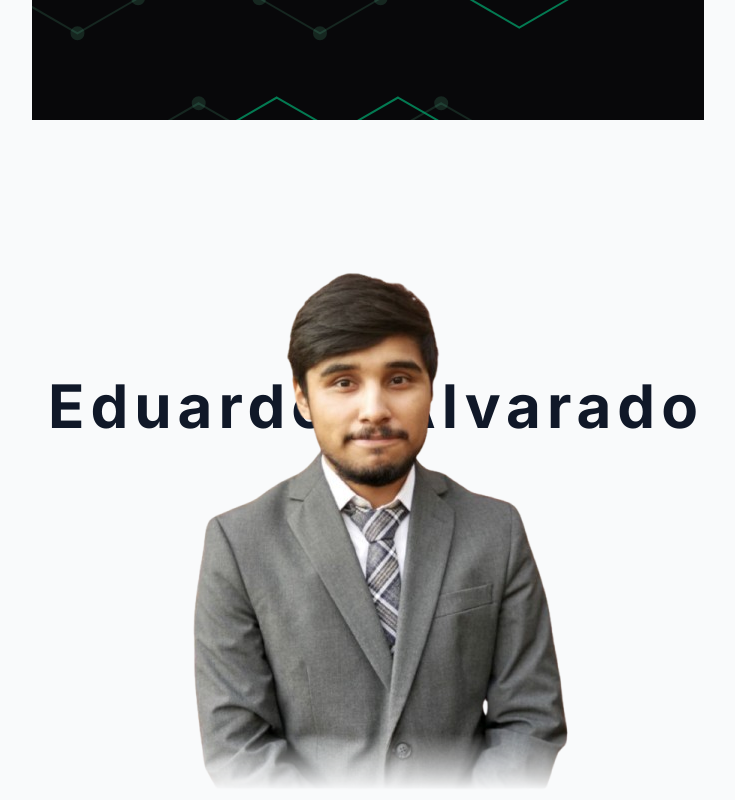
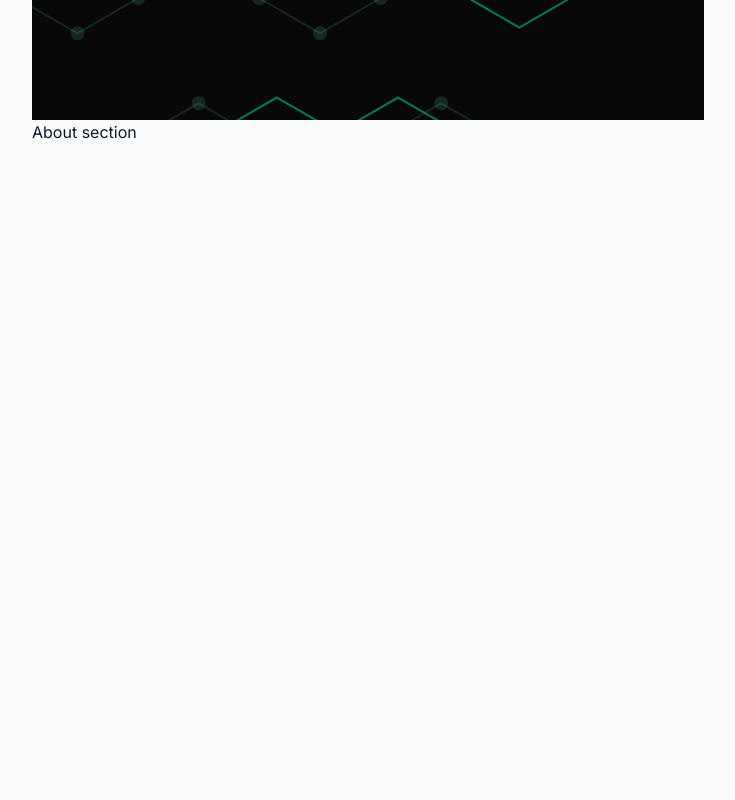
Before and after one commit to ealvara6/devfolio, a React (Vite) app: page / in a window 1280 px wide. Shown: the part 680-1480 px from the top of the page, without its empty margins (272-1007 px from the left). Built offline with nearby package versions, Linux system fonts and the light colour scheme.

Commit message:
feat(about): remove old about section

```diff
--- a/src/components/sections/about/About.tsx
+++ b/src/components/sections/about/About.tsx
@@ -1,23 +1,7 @@
-import headShot from '@/assets/headshot-no-background.png';
-
 export const About = () => {
   return (
-    <section
-      className="relative min-h-screen scroll-mt-20 flex justify-center pt-24 w-full max-w-3xl mx-auto"
-      id="about"
-    >
-      <div className="absolute tracking-widest text-6xl top-64 left-4 font-name font-bold">
-        Eduardo
-      </div>
-      <div className="absolute tracking-widest text-6xl top-64 right-0 font-name font-bold">
-        {' '}
-        Alvarado
-      </div>
-      <img
-        src={headShot}
-        alt="head shot of Eduardo Alvarado"
-        className="h-full mask-b-from-90% mask-b-to-100%"
-      />
+    <section className="h-screen" id="about">
+      About section
     </section>
   );
 };
```
